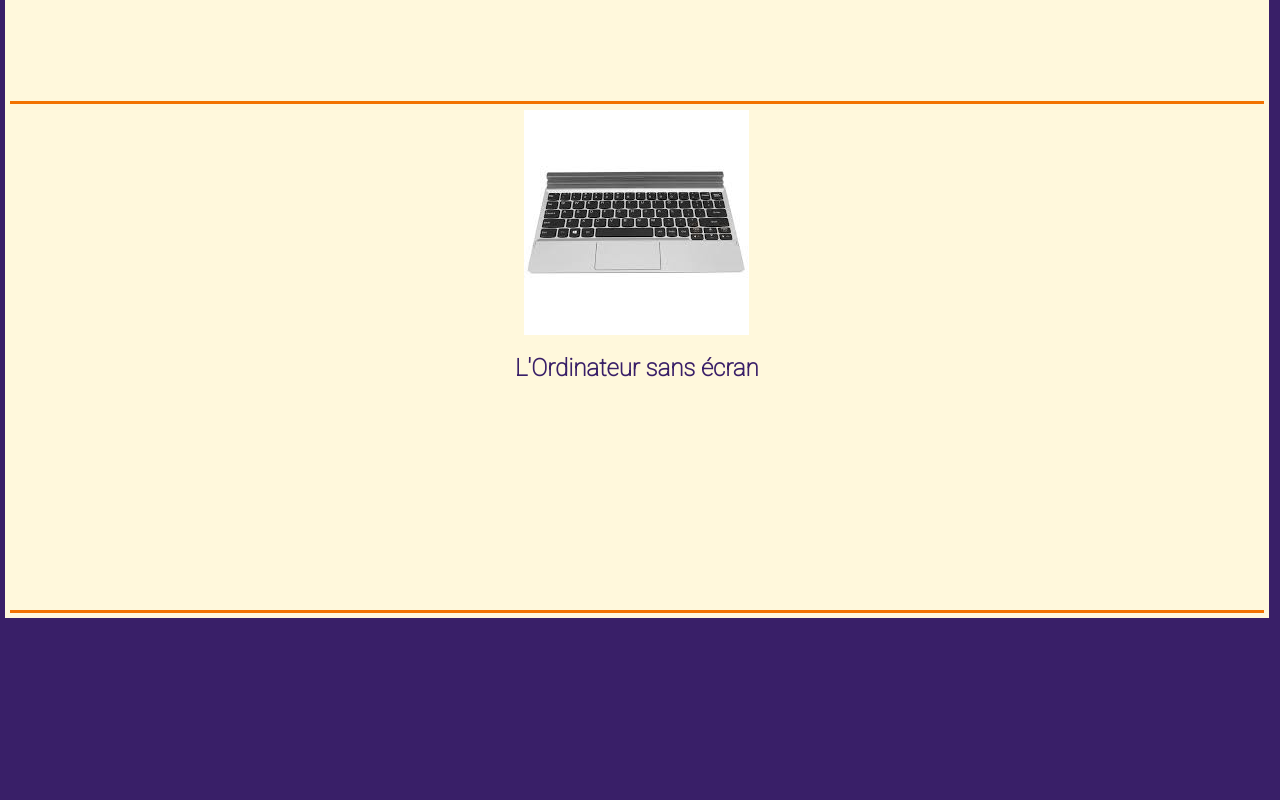
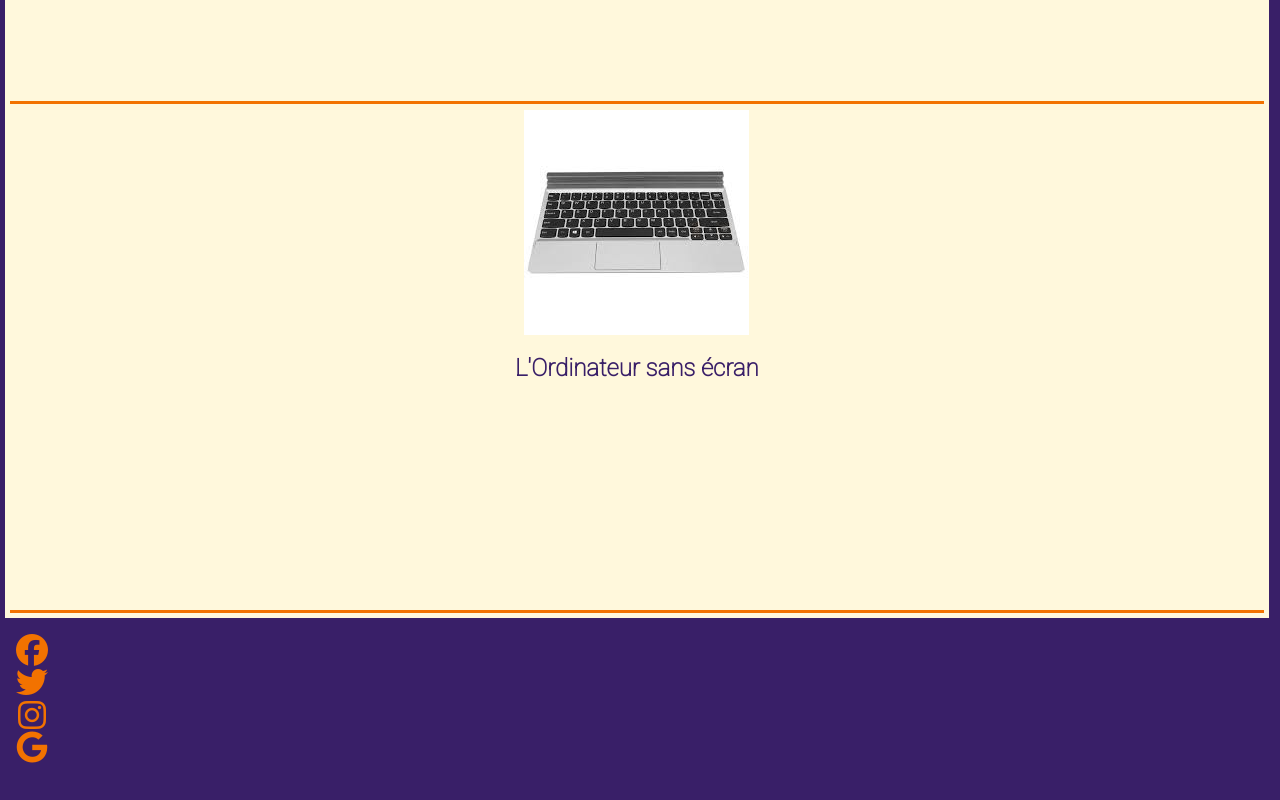
Before and after one commit to 22101986/Terre_De_Geek, a website built with Parcel: page index.html in a window 1280 px wide. Shown: the part 1219-2019 px from the top of the page. Before the commit the page ends 1992 px from the top, so only its background shows below. Built offline with nearby package versions, Linux system fonts and the light colour scheme.

Commit message:
html/css4

```diff
--- a/css/main.css
+++ b/css/main.css
@@ -105,7 +105,7 @@ header>div>img {
 
 }
 .menu {
-
+ width: 100%;
   height: 50px;
   background-color: cornsilk;
   justify-content:space-around;
@@ -127,11 +127,15 @@ nav>aside>a {
   padding: 0.2em;
   margin: 0.2em;
 }
+
 main {
   margin: 0.3em 0.3em 0.3em 0.3em;
   padding: 0.3em 0.3em 0.3em 0.3em;
   width: 98%;
   background-color: cornsilk;
+}
+main>h2 {
+  color: #F27200
 }
 footer {
   background-color: #391F68;
@@ -149,10 +153,14 @@ aside>a {
   border-bottom: 3px solid #F27200;;
   background-color: cornsilk;
   height: 500px;
-
   align-items: center;
   justify-content:flex-start;
   flex-direction: column;
+}
+footer {
+color: #F27200;
+margin: 1em;
+
 }
 
 
--- a/index.html
+++ b/index.html
@@ -32,6 +32,7 @@
   </header>
   <nav class="flex menu">
     <div class="flex choice">
+      <a href="#"><i class="fas fa-bars"></i></a>
       <a href="#">Informations </a>
       <a href="#">S'inscrire</a></div>
     <aside class="flex icon">
@@ -66,9 +67,16 @@
       </section>
     </div>
   </main>
-  <footer>
+  <footer class="flex">
     <div></div>
-    <aside></aside>
+    <aside>
+      <div>
+        <i class="fab fa-facebook fa-2x"></i> <br>
+        <i class="fab fa-twitter fa-2x"></i> <br>
+        <i class="fab fa-instagram fa-2x"></i> <br>
+        <i class="fab fa-google fa-2x"></i>
+      </div>
+    </aside>
   </footer>
 
   <script src="js/vendor/modernizr-3.11.2.min.js"></script>
```
